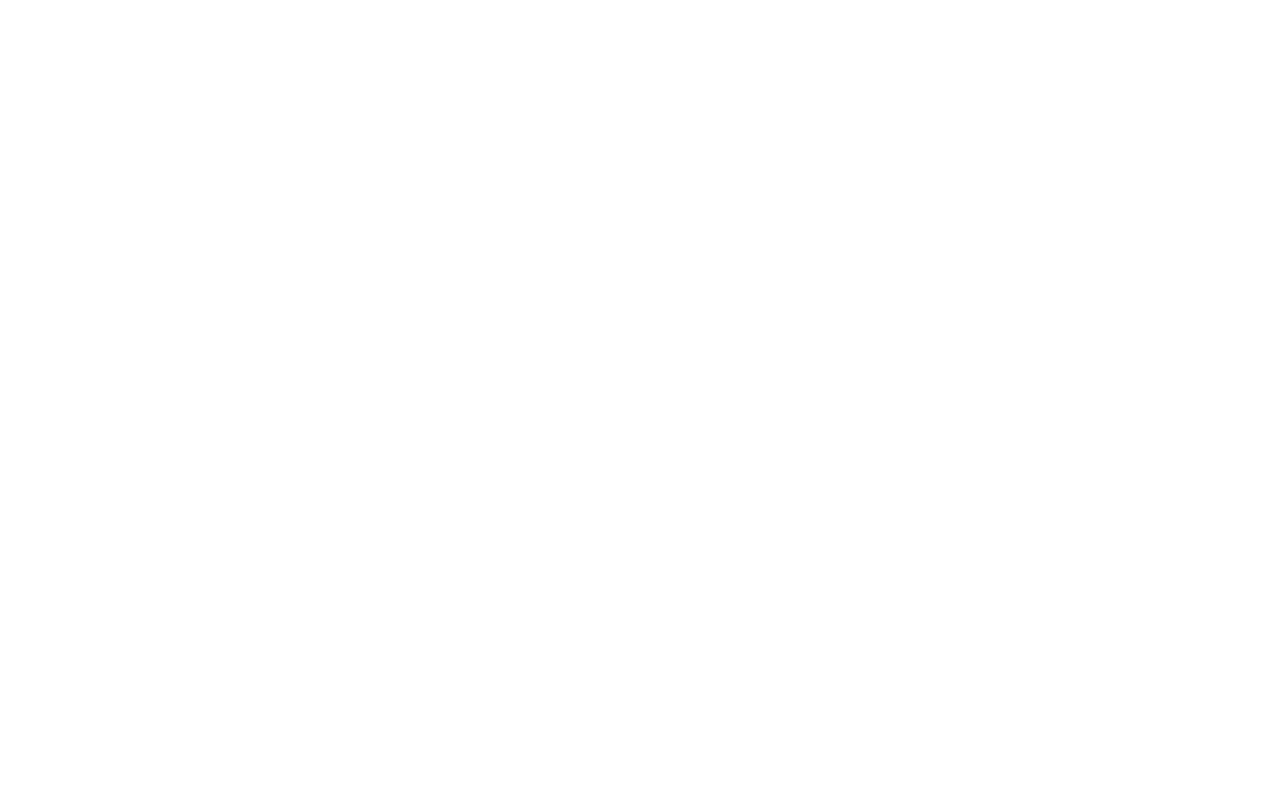
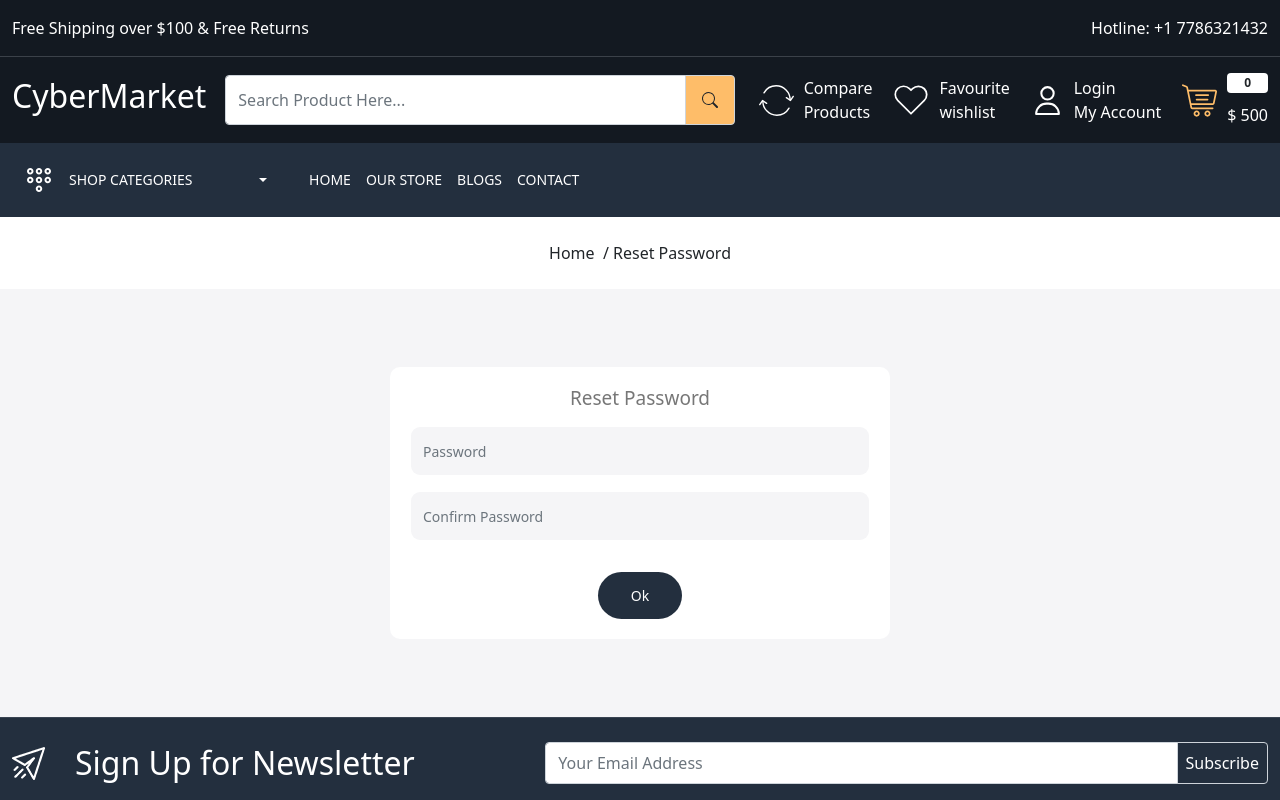
Before and after one commit to Cory-Kim/E-commerce_Client, a React (Create React App) app: page /reset-password in a window 1280 px wide. Before the commit this address had no page. Shown: the top 800 px of the page. Built offline with nearby package versions, Linux system fonts and the light colour scheme.

Commit message:
finished reset password page

```diff
--- a/src/App.js
+++ b/src/App.js
@@ -12,6 +12,7 @@
 import Login from "./pages/Login";
 import Forgotpassword from "./pages/Forgotpassword";
 import Signup from "./pages/Signup";
+import Resetpassword from "./pages/Resetpassword";
 
 function App() {
     return (
@@ -31,6 +32,10 @@
                             path="forgot-password"
                             element={<Forgotpassword />}
                         />
+                        <Route
+                            path="reset-password"
+                            element={<Resetpassword />}
+                        />
                         <Route path="signup" element={<Signup />} />
                         <Route path="wishlist" element={<Wishlist />} />
                         <Route path="contact" element={<Contact />} />
--- /dev/null
+++ b/src/pages/Resetpassword.js
@@ -0,0 +1,50 @@
+import React from "react";
+import BreadCrumb from "../components/BreadCrumb";
+import Meta from "../components/Meta";
+import { Link } from "react-router-dom";
+// import Container from "../components/Container";
+// import CustomInput from "../components/CustomInput";
+
+const Resetpassword = () => {
+    return (
+        <>
+            <Meta title={"Reset Password"} />
+            <BreadCrumb title="Reset Password" />
+            <div className="login-wrapper py-5 home-wrapper-2">
+                <div className="row">
+                    <div className="col-12">
+                        <div className="auth-card">
+                            <h3 className="text-center mb-3">Reset Password</h3>
+                            <form
+                                action=""
+                                className="d-flex flex-column gap-15"
+                            >
+                                <input
+                                    type="password"
+                                    name="password"
+                                    placeholder="Password"
+                                    className="form-control"
+                                />
+                                <input
+                                    type="password"
+                                    name="confpassword"
+                                    placeholder="Confirm Password"
+                                    className="form-control"
+                                />
+                                <div>
+                                    <div className="mt-3 d-flex justify-content-center gap-15 align-items-center">
+                                        <button className="button border-0">
+                                            Ok
+                                        </button>
+                                    </div>
+                                </div>
+                            </form>
+                        </div>
+                    </div>
+                </div>
+            </div>
+        </>
+    );
+};
+
+export default Resetpassword;
```
